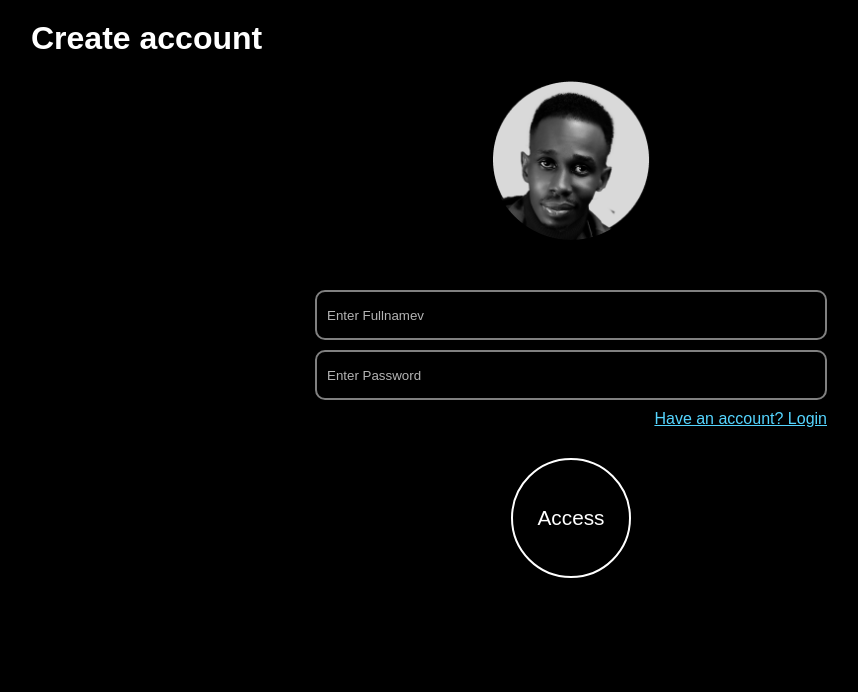
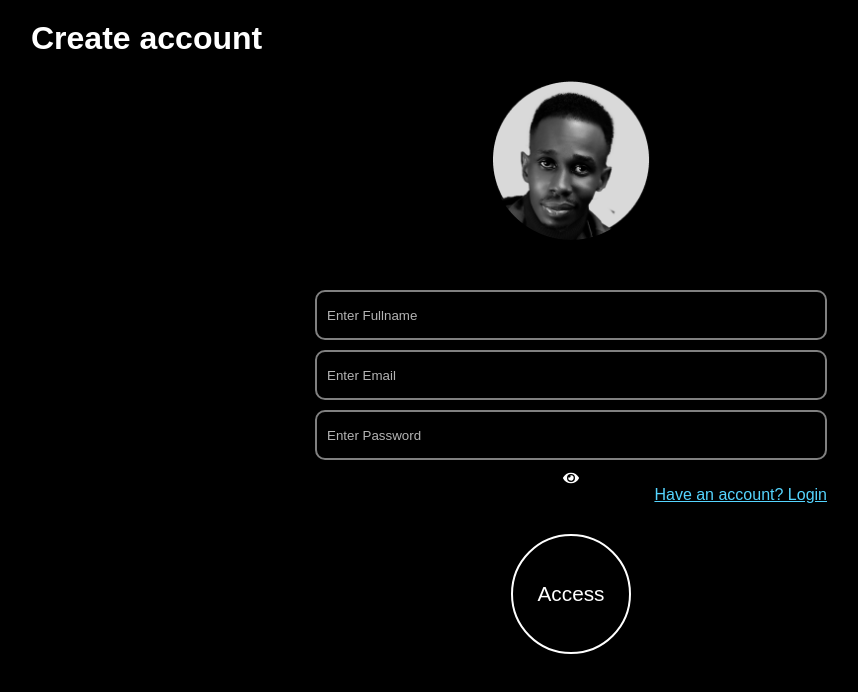
Before and after one commit to ElueDavid/biyi-portfolio-admin, a React (Create React App) app: page / in a window 1280 px wide. Shown: the top 692 px of the page, without its empty margins (69-927 px from the left). Built offline with nearby package versions, Linux system fonts and the light colour scheme.

Commit message:
integration: signup

```diff
--- a/src/pages/Createaccount.jsx
+++ b/src/pages/Createaccount.jsx
@@ -1,32 +1,84 @@
-import React from 'react';
-import { Link, useNavigate } from 'react-router-dom'; // Import Link and useNavigate hooks
+import React, { useState } from "react";
+import { Link, useNavigate } from "react-router-dom"; // Import Link and useNavigate hooks
 import biyidp from "../images/biyid.png";
+import toast from "react-hot-toast";
+import { FaEye, FaEyeSlash } from "react-icons/fa";
+import axios from "axios";
 
 export default function Createaccount() {
-
+  const [fullName, setFullName] = useState("");
+  const [email, setEmail] = useState("");
+  const [password, setPassword] = useState("");
+  const [isLoading, setIsLoading] = useState(false);
+  const [isPasswordVisible, setIsPasswordVisible] = useState(false);
   const navigate = useNavigate(); // Use useNavigate hook
 
-  const handleFormSubmit = (event) => {
-    event.preventDefault();
-    navigate('/Portfoliopage');
+  const togglePasswordVisiblity = () => {
+    setIsPasswordVisible(!isPasswordVisible);
+  };
+
+  const handleFormSubmit = async (e) => {
+    e.preventDefault();
+    const payload = {
+      fullName,
+      email: email.toLowerCase(),
+      password,
+    };
+    console.log(password)
+    setIsLoading(true)
+    try {
+      const res = await axios.post(
+        `${process.env.REACT_APP_BASEURL}/create-admin`,
+        payload
+      );
+
+      if (res.data) {
+        console.log(res.data);
+        setIsLoading(false)
+        navigate("/Portfoliopage");
+        toast.success(res.data.message);
+      }
+    } catch (error) {
+      console.log(error);
+      setIsLoading(false)
+      toast.error(error.response.data.error || error.response.data.message);
+    }
   };
 
   return (
     <div>
-        <h1 className="pass-subheading">
-            Create account
-        </h1>
+      <h1 className="pass-subheading">Create account</h1>
       <form onSubmit={handleFormSubmit} className="admin_login_form">
         <figure>
           <img src={biyidp} alt="" />
         </figure>
-            <input type="text" placeholder='Enter Fullnamev' />
-            <input type="password" placeholder='Enter Password' />
-            <Link to="/AdminLogin" className='pass-link'>
+        <input
+          type="text"
+          placeholder="Enter Fullname"
+          value={fullName}
+          onChange={(e) => setFullName(e.target.value)}
+          required
+        />
+        <input
+          type="text"
+          placeholder="Enter Email"
+          value={email}
+          onChange={(e) => setEmail(e.target.value)}
+          required
+        />
+        <input
+          type={isPasswordVisible ? "text" : "password"}
+          placeholder="Enter Password"
+          value={password}
+          onChange={(e) => setPassword(e.target.value)}
+          required
+        />
+        {isPasswordVisible ?  <FaEyeSlash className="eye-icon" onClick={togglePasswordVisiblity}/> : <FaEye className="eye-icon"onClick={togglePasswordVisiblity}/> }
+        <Link to="/AdminLogin" className="pass-link">
           Have an account? Login
         </Link>
-            <button type="submit">Access</button>
+        <button type="submit">{isLoading ? "loading..." : "Access"}</button>
       </form>
     </div>
-  )
+  );
 }
```
Also changed, not shown: 1 other file (tests, documents, lock files or other folders). Lines whose indentation alone changed are shown as unchanged.
